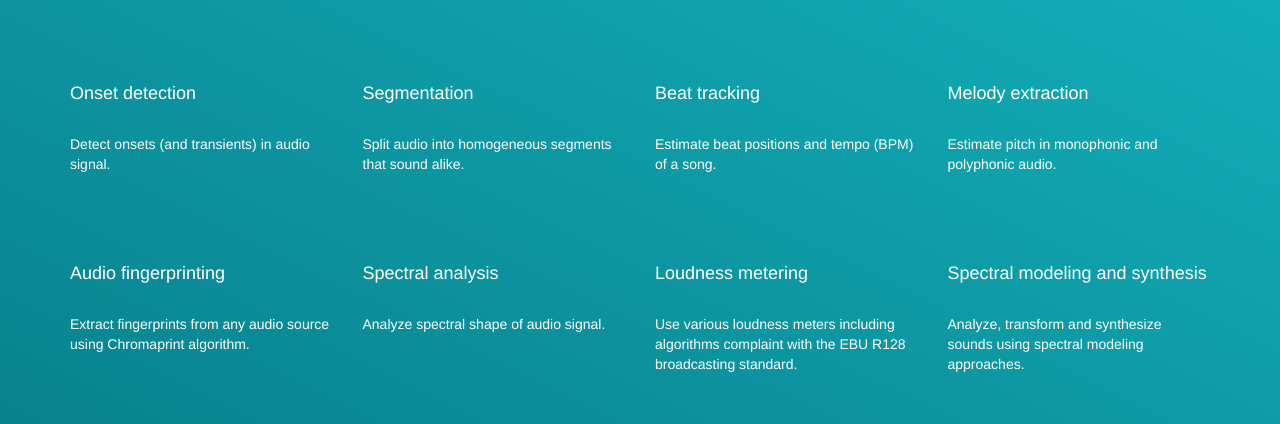
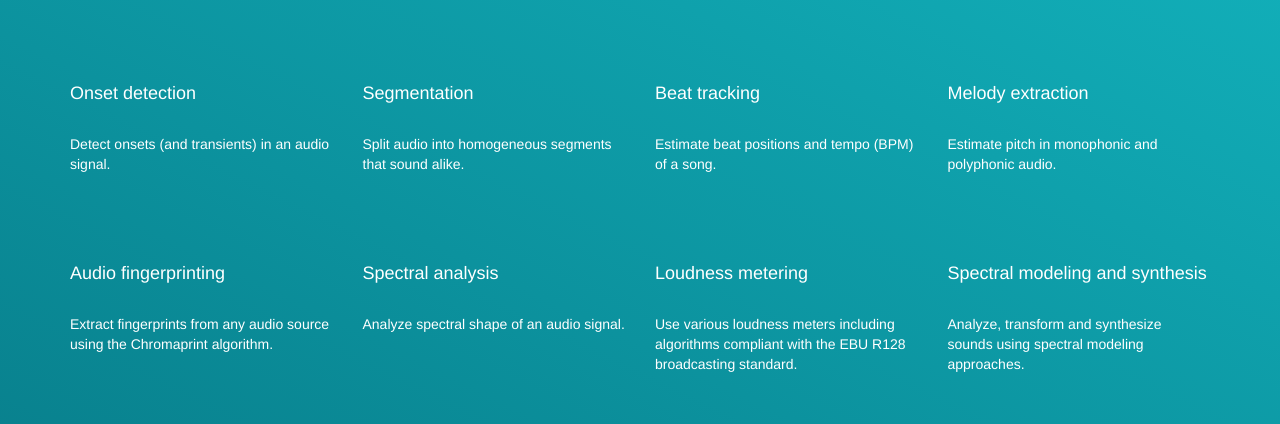
Before and after one commit to giuband/essentia-landing, a plain HTML site: page index.html in a window 1280 px wide. Shown: the part 1220-1644 px from the top of the page. Drawn offline with nearby package versions, Linux system fonts and the light colour scheme.

Commit message:
Fix some text typos

```diff
--- a/index.html
+++ b/index.html
@@ -131,7 +131,7 @@
             <div class="col-sm-6 col-md-3 essnt-core-feature">
               <h4 class="essnt-core-feature__title">Onset detection</h4>
               <p class="essnt-core-feature__description">
-                Detect onsets (and transients) in audio signal.
+                Detect onsets (and transients) in an audio signal.
               </p>
             </div>
 
@@ -158,21 +158,21 @@
             <div class="col-sm-6 col-md-3 essnt-core-feature">
               <h4 class="essnt-core-feature__title">Audio fingerprinting</h4>
               <p class="essnt-core-feature__description">
-              Extract fingerprints from any audio source using Chromaprint algorithm.
+              Extract fingerprints from any audio source using the Chromaprint algorithm.
               </p>
             </div>
 
             <div class="col-sm-6 col-md-3 essnt-core-feature">
               <h4 class="essnt-core-feature__title">Spectral analysis</h4>
               <p class="essnt-core-feature__description">
-              Analyze spectral shape of audio signal.
+              Analyze spectral shape of an audio signal.
               </p>
             </div>
 
             <div class="col-sm-6 col-md-3 essnt-core-feature">
               <h4 class="essnt-core-feature__title">Loudness metering</h4>
               <p class="essnt-core-feature__description">
-              Use various loudness meters including algorithms complaint with the EBU R128 broadcasting standard.
+              Use various loudness meters including algorithms compliant with the EBU R128 broadcasting standard.
               </p>
             </div>
 
```
